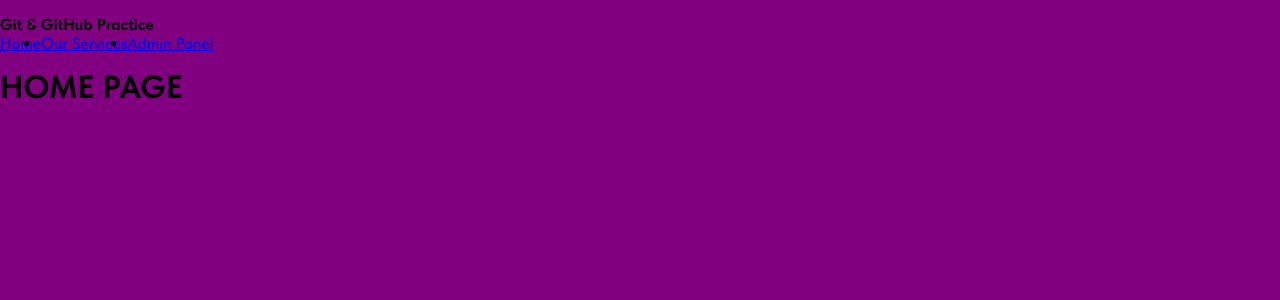
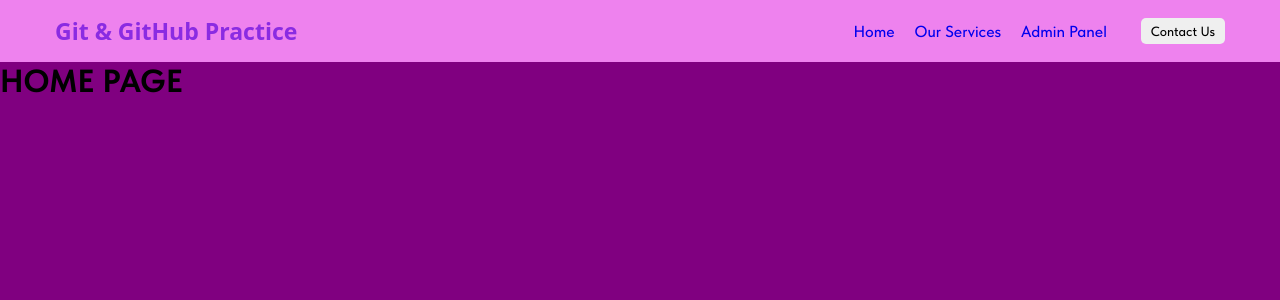
Before and after one commit to zh33nbekov/git_and_github, a Next.js app: page / in a window 1280 px wide. Shown: the top 300 px of the page. Built offline with nearby package versions, Linux system fonts and the light colour scheme.

Commit message:
refactor header component

```diff
--- a/src/components/header/Header.tsx
+++ b/src/components/header/Header.tsx
@@ -4,26 +4,35 @@ import styles from './header.module.css';
 const Header = () => {
 	return (
 		<header className={styles.header}>
-			<h4>Git & GitHub Practice</h4>
-			<nav className={styles.header__nav}>
+			<div className='wrapper'>
+				<div className={styles.header__wrapper}>
+					<h4 className={styles.header__logo}>Git & GitHub Practice</h4>
+					<div className={styles.header__actions}>
+						<nav className={styles.actions__nav}>
 							<ul className={styles.nav__list}>
 								<li className={styles.nav__item}>
-						<Link href='/' className={styles.header__link}>
+									<Link href='/' className={styles.nav__link}>
 										Home
 									</Link>
 								</li>
 								<li className={styles.nav__item}>
-						<Link href='/services' className={styles.header__link}>
+									<Link href='/services' className={styles.nav__link}>
 										Our Services
 									</Link>
 								</li>
 								<li className={styles.nav__item}>
-						<Link href='/admin' className={styles.header__link}>
+									<Link href='/admin' className={styles.nav__link}>
 										Admin Panel
 									</Link>
 								</li>
 							</ul>
 						</nav>
+						<button className={styles.actions__button}>
+							Contact Us
+						</button>
+					</div>
+				</div>
+			</div>
 		</header>
 	);
 };
--- a/src/components/header/header.module.css
+++ b/src/components/header/header.module.css
@@ -1,20 +1,38 @@
 .header {
 	padding: 15px 0;
+	background-color: violet;
+}
+.header__wrapper {
+	display: flex;
+	align-items: center;
+	justify-content: space-between;
+}
+.header__actions {
+	display: flex;
+	align-items: center;
+	gap: 34px;
 }
 .header__logo {
 	color: blueviolet;
+	font-family: system-ui, -apple-system, BlinkMacSystemFont, 'Segoe UI', Roboto,
+		Oxygen, Ubuntu, Cantarell, 'Open Sans', 'Helvetica Neue', sans-serif;
 	font-size: 23px;
 }
-.header__nav {
-
+.actions__nav {
 }
 .nav__list {
 	display: flex;
-
+	list-style: none;
+	gap: 20px;
 }
 .nav__item {
-
+	/* margin-right: 1rem; */
 }
 .nav__link {
-
+	text-decoration: none;
 }
+.actions__button {
+	padding: 5px 10px;
+	border-radius: 5px;
+	border: none;
+}
```
Lines whose indentation alone changed are shown as unchanged.
